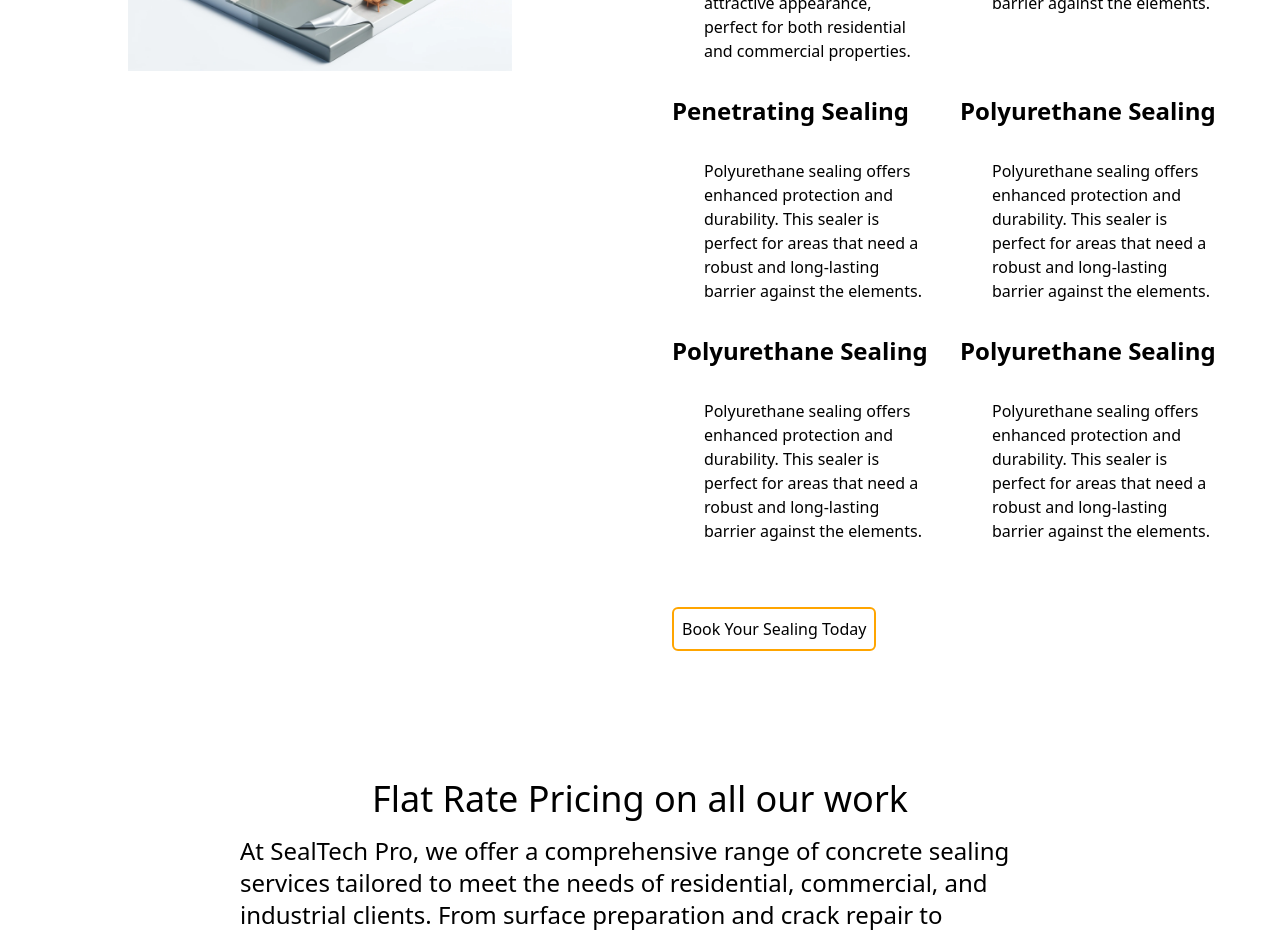
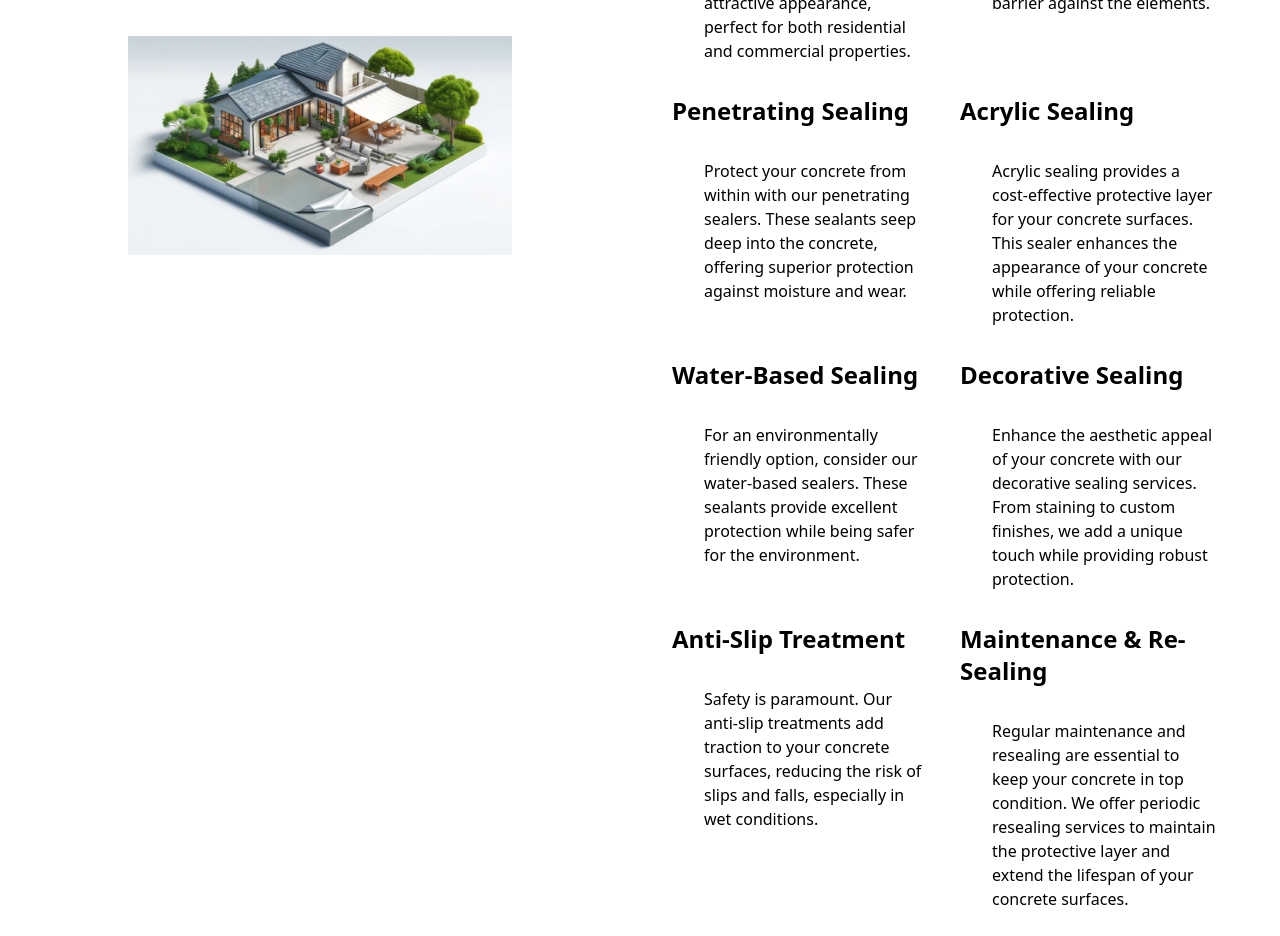
Before and after one commit to gerardojgarcia/sealtechpro, a Nuxt app: page / in a window 1280 px wide. Shown: the part 4780-5716 px from the top of the page. Built offline with nearby package versions, Linux system fonts and the light colour scheme.

Commit message:
updated  services section

```diff
--- a/components/TheServicesSection.vue
+++ b/components/TheServicesSection.vue
@@ -60,33 +60,37 @@
                 <div>
                     <strong class="text-2xl">Penetrating Sealing</strong>
                     <p class="p-8">
-                        Polyurethane sealing offers enhanced protection and
-                        durability. This sealer is perfect for areas that need a
-                        robust and long-lasting barrier against the elements.
+                       Protect your concrete from within with our penetrating sealers. These sealants seep deep into the concrete, offering superior protection against moisture and wear.
                     </p>
                 </div>
                 <div>
-                    <strong class="text-2xl">Polyurethane Sealing</strong>
+                    <strong class="text-2xl">Acrylic Sealing</strong>
                     <p class="p-8">
-                        Polyurethane sealing offers enhanced protection and
-                        durability. This sealer is perfect for areas that need a
-                        robust and long-lasting barrier against the elements.
+                        Acrylic sealing provides a cost-effective protective layer for your concrete surfaces. This sealer enhances the appearance of your concrete while offering reliable protection.
                     </p>
                 </div>
                 <div>
-                    <strong class="text-2xl">Polyurethane Sealing</strong>
+                    <strong class="text-2xl">Water-Based Sealing</strong>
                     <p class="p-8">
-                        Polyurethane sealing offers enhanced protection and
-                        durability. This sealer is perfect for areas that need a
-                        robust and long-lasting barrier against the elements.
+                       For an environmentally friendly option, consider our water-based sealers. These sealants provide excellent protection while being safer for the environment.
                     </p>
                 </div>
                 <div>
-                    <strong class="text-2xl">Polyurethane Sealing</strong>
+                    <strong class="text-2xl">Decorative Sealing</strong>
                     <p class="p-8">
-                        Polyurethane sealing offers enhanced protection and
-                        durability. This sealer is perfect for areas that need a
-                        robust and long-lasting barrier against the elements.
+                        Enhance the aesthetic appeal of your concrete with our decorative sealing services. From staining to custom finishes, we add a unique touch while providing robust protection.
+                    </p>
+                </div>
+         <div>
+                    <strong class="text-2xl">Anti-Slip Treatment</strong>
+                    <p class="p-8">
+                        Safety is paramount. Our anti-slip treatments add traction to your concrete surfaces, reducing the risk of slips and falls, especially in wet conditions.
+                    </p>
+                </div>
+         <div>
+                    <strong class="text-2xl">Maintenance & Re-Sealing</strong>
+                    <p class="p-8">
+                        Regular maintenance and resealing are essential to keep your concrete in top condition. We offer periodic resealing services to maintain the protective layer and extend the lifespan of your concrete surfaces.
                     </p>
                 </div>
             </div>
```
